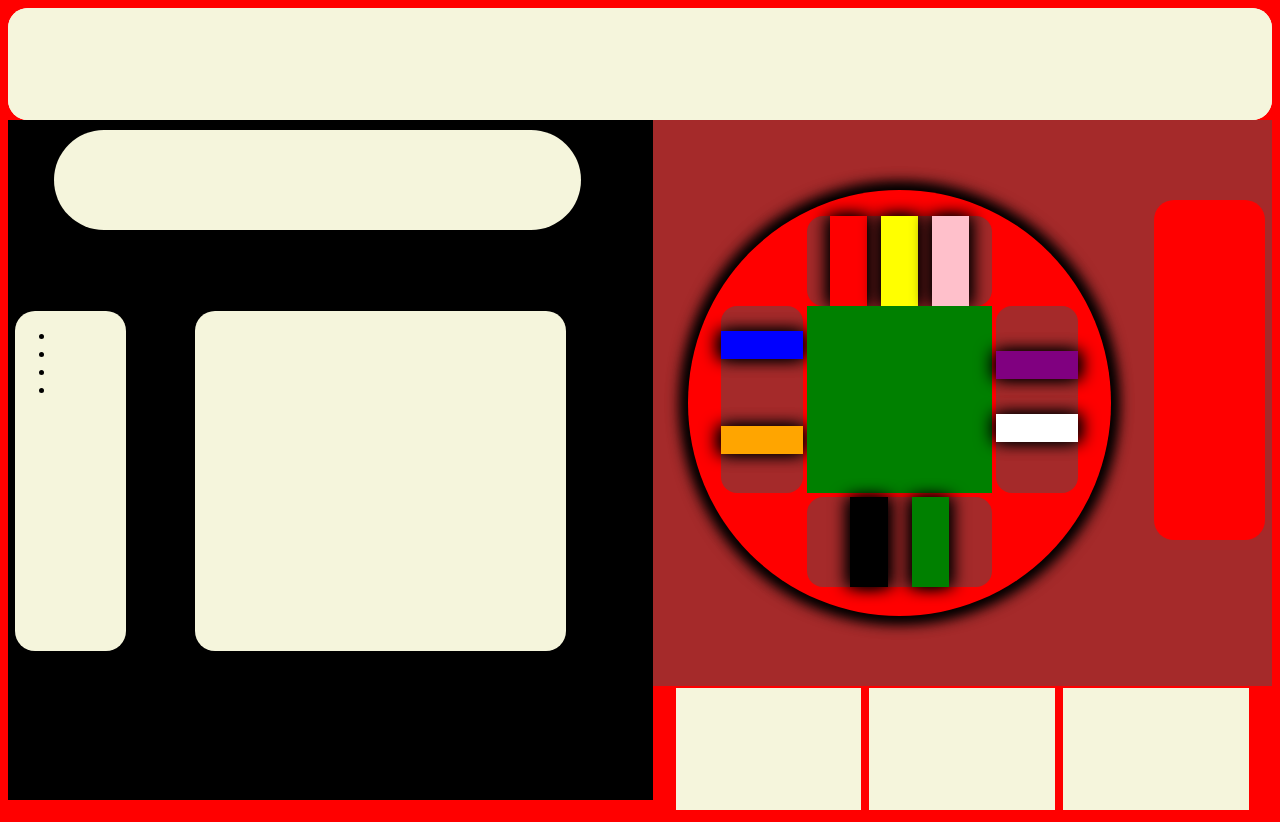
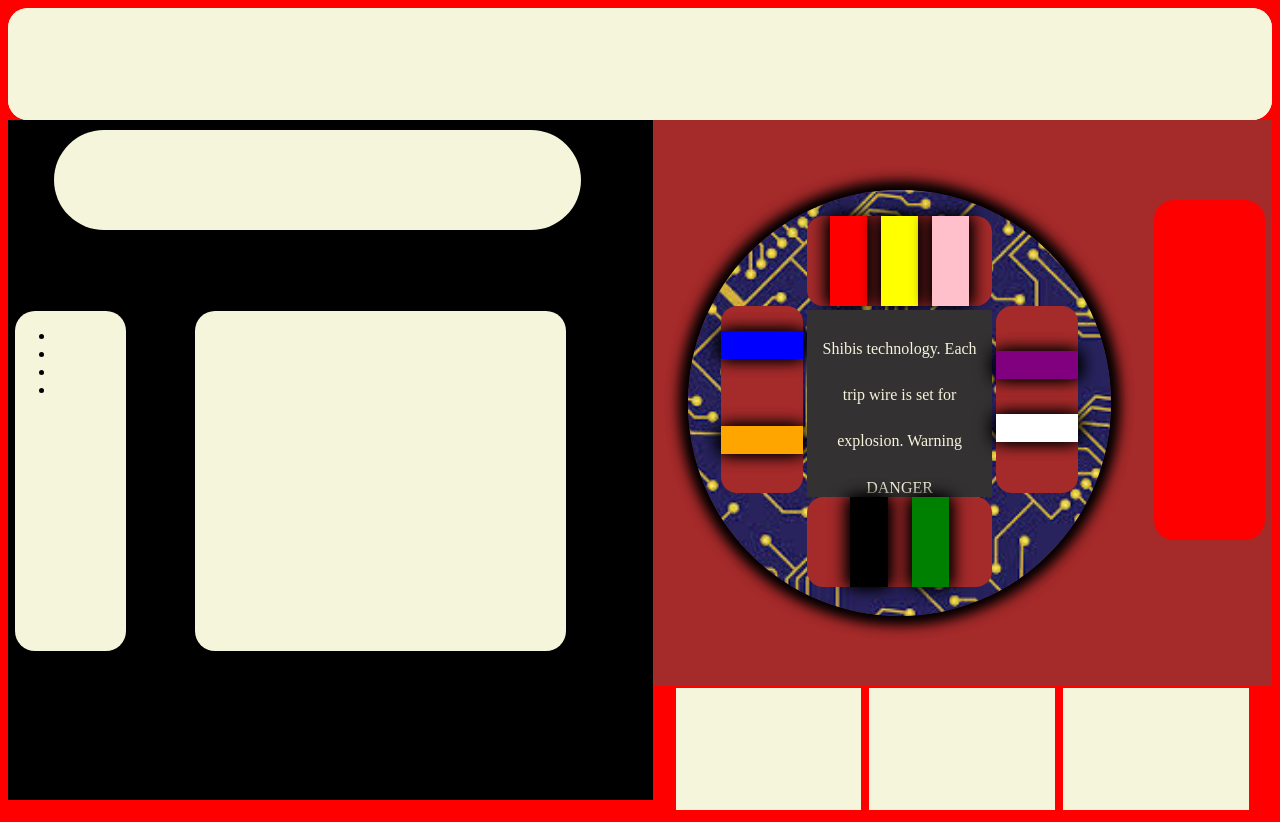
Before and after one commit to Negend/BoomTap, a plain HTML site: page index.html in a window 1280 px wide. Drawn offline with nearby package versions, Linux system fonts and the light colour scheme.

Commit message:
improved layout added picture to mother board

```diff
--- a/index.html
+++ b/index.html
@@ -27,7 +27,9 @@
 				</ul>
 			</div>
 			<div id='clue'>
+				<ul id = Sequence>
 
+				</ul>
 			</div>
 		</section>
 		<section id='right'>
@@ -44,7 +46,9 @@
 					<div class='wire' id='orange'></div>
 				</div>
 
-				<div id='chip'></div>
+				<div id='chip'>
+					<p id='chipMessage'>Shibis technology. Each trip wire is set for explosion. Warning DANGER  </p>
+				</div>
 
 				<div id='threes' class='wiring'>
 					<div class='wire' id='purple'></div>
--- a/style.css
+++ b/style.css
@@ -82,11 +82,13 @@ header{
 	display:inline-block;
 	height:55%;
 	width:60%;
-	background-color: red;
+	/*background-color: rgb(51, 49, 49);*/
 	margin:70px 5px;
 	box-shadow: 5px 5px 1em black , -5px -5px 1em black, -5px 5px 1em black, 5px -5px 1em black;
 	border-radius:100%;
 	padding:26px;
+	background-image: url('./images/chip.jpeg');
+	background-size:cover;
 	  /*Will provide cirle shape*/
 }
 
@@ -106,8 +108,10 @@ header{
 #chip{
 	height:50%;
 	width:50%;
-	background-color: green;
+	background-color: rgb(51, 49, 49);
 	display:inline-block;
+	/*background-image: url('./images/Circuitry.png');
+	background-size:cover;*/
 
 }
 .wiring{
@@ -210,5 +214,10 @@ header{
 	display:inline-block;
 	margin: 0 5px;
 }
+#chipMessage{
+	color:beige;
+	line-height:2.9;
+	width:85%;
+	display:inline-block;
+}
 #
-#
```
